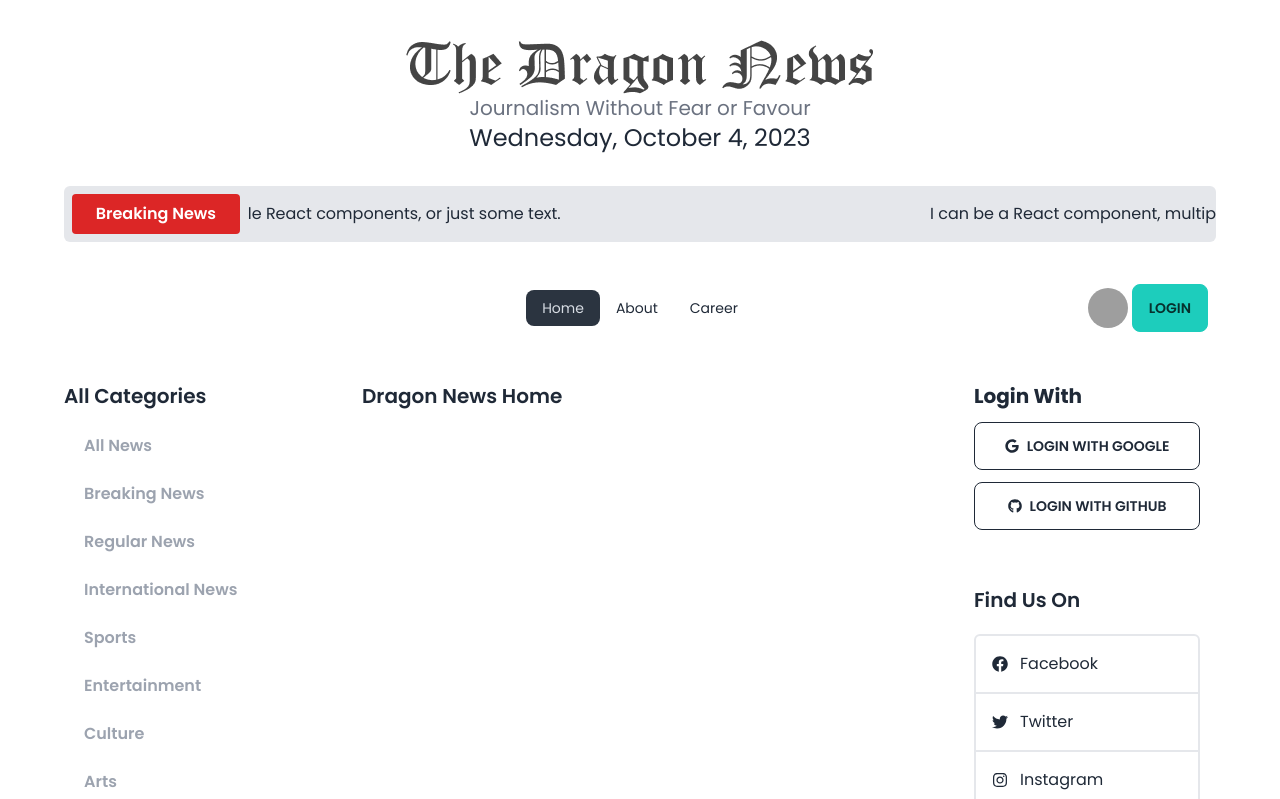
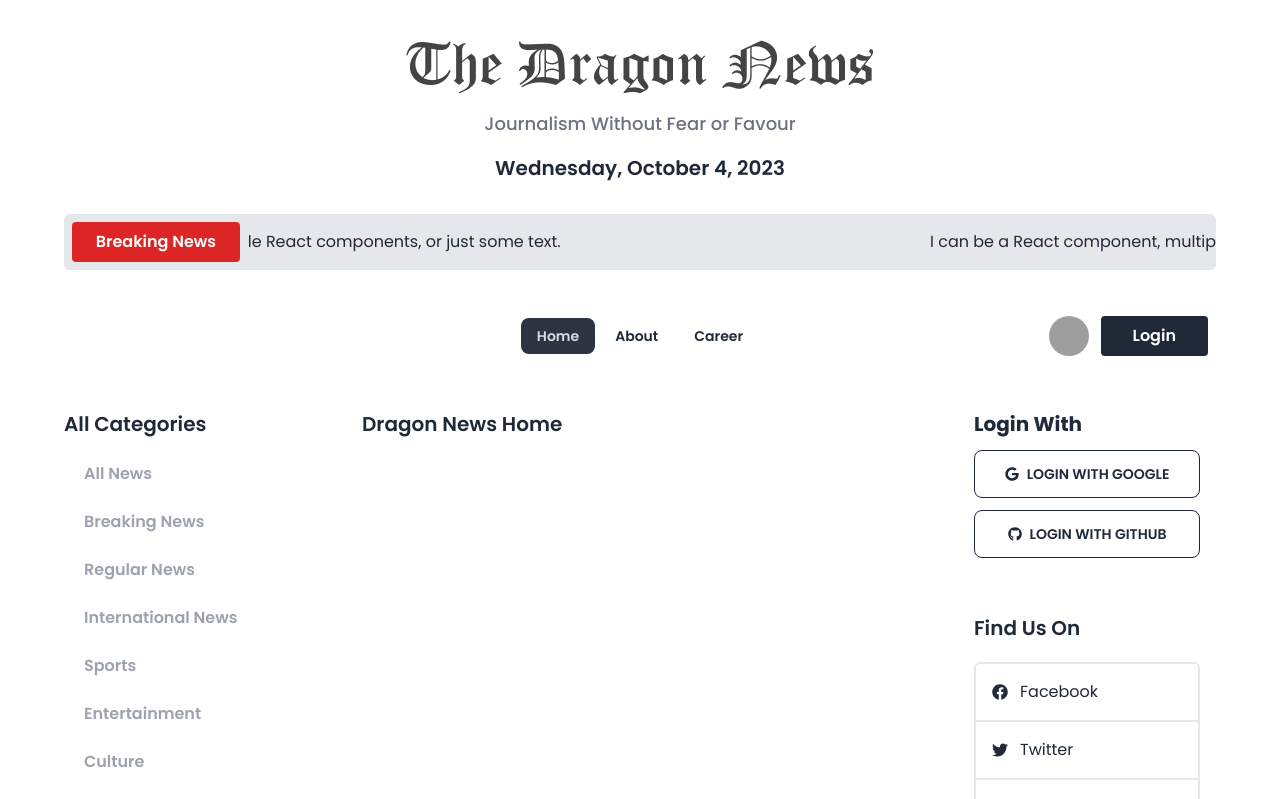
Before and after one commit to mehedi-h/react-module52-dragon-news, a React (Vite) app: page / in a window 1280 px wide. Shown: the top 799 px of the page. Built offline with nearby package versions, Linux system fonts and the light colour scheme; grey boxes are pictures that could not be loaded.

Commit message:
modified

```diff
--- a/src/pages/Shared/Header/Header.jsx
+++ b/src/pages/Shared/Header/Header.jsx
@@ -4,10 +4,10 @@ import moment from 'moment';
 
 const Header = () => {
     return (
-        <div className='text-center md:pt-10'>
+        <div className='text-center md:pt-10 md:space-y-4'>
             <img className='mx-auto' src={logo} alt="" />
-            <h4 className='text-xl text-gray-500'>Journalism Without Fear or Favour</h4>
-            <h2 className='text-2xl'>{moment().format("dddd, MMMM D, YYYY")}</h2>
+            <h4 className='text-lg font-medium text-gray-500'>Journalism Without Fear or Favour</h4>
+            <h2 className='text-xl font-semibold'>{moment().format("dddd, MMMM D, YYYY")}</h2>
         </div>
     );
 };
--- a/src/pages/Shared/Navbar/Navbar.jsx
+++ b/src/pages/Shared/Navbar/Navbar.jsx
@@ -5,13 +5,13 @@ const Navbar = () => {
   const navLinks = (
     <>
       <li>
-        <NavLink to="/">Home</NavLink>
+        <NavLink to="/" className="md:font-semibold">Home</NavLink>
       </li>
       <li>
-        <NavLink to="/about">About</NavLink>
+        <NavLink to="/about" className="md:font-semibold">About</NavLink>
       </li>
       <li>
-        <NavLink to="/career">Career</NavLink>
+        <NavLink to="/career" className="md:font-semibold">Career</NavLink>
       </li>
     </>
   );
@@ -45,16 +45,16 @@ const Navbar = () => {
           </div>
         </div>
         <div className="navbar-center hidden lg:flex">
-          <ul className="menu menu-horizontal px-1">{navLinks}</ul>
+          <ul className="menu menu-horizontal px-1 space-x-1">{navLinks}</ul>
         </div>
-        <div className="navbar-end">
+        <div className="navbar-end space-x-2">
           <label tabIndex={0} className="btn btn-ghost btn-circle avatar">
             <div className="w-10 rounded-full">
               <img src={defaultUser} />
             </div>
           </label>
-          <Link to="/login">
-            <button className="btn btn-accent">Login</button>
+            <Link to="/login">
+            <button className="md:py-2 md:px-8 bg-gray-800 text-white font-semibold rounded">Login</button>
           </Link>
         </div>
       </div>
```
